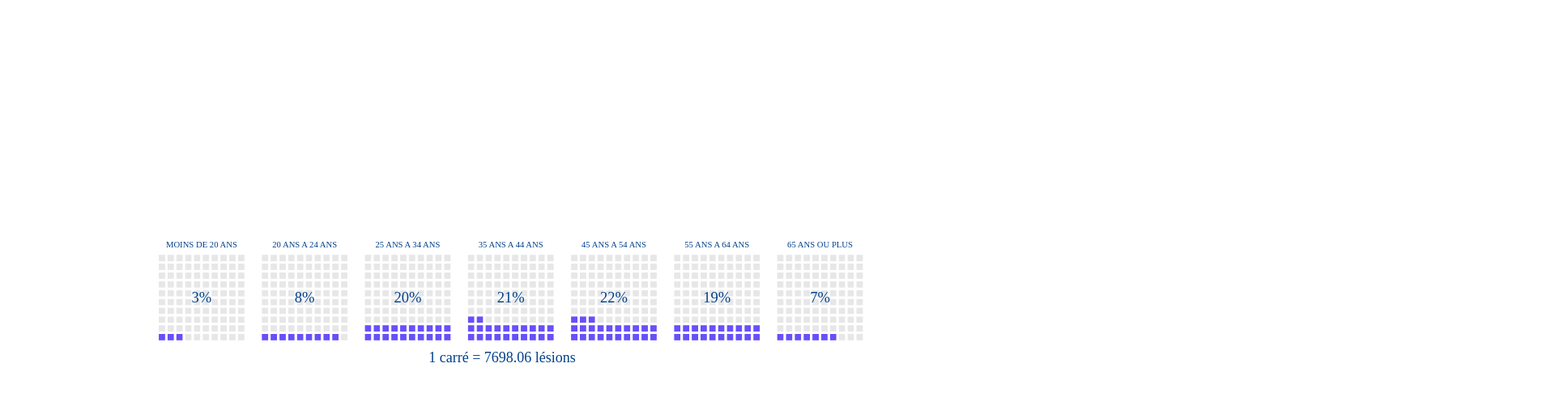
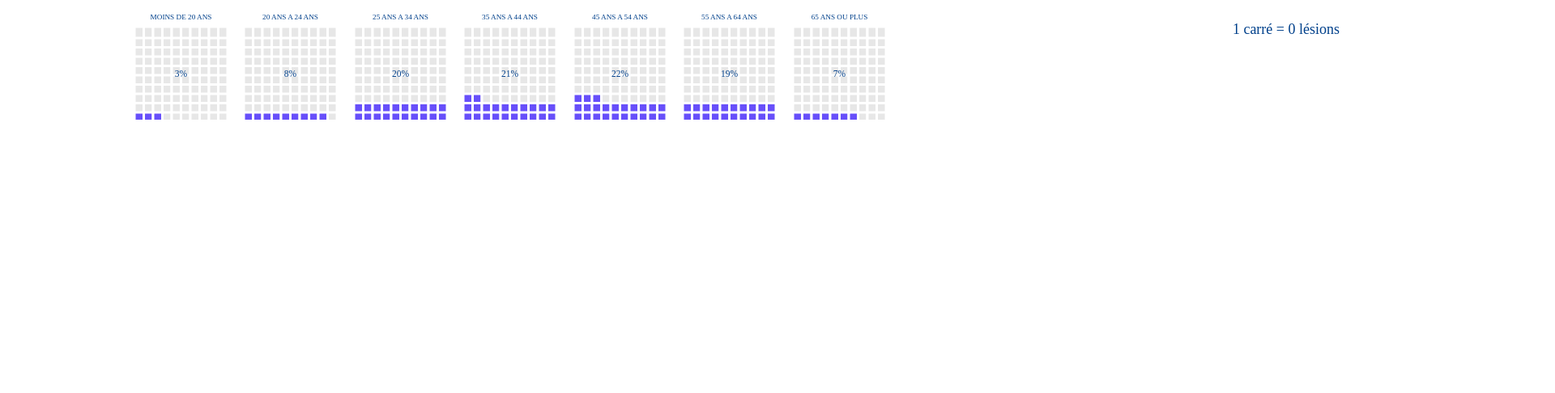
Before and after one commit to ThierryBC-24/ThierryBC-24.github.io, an Angular app in the folder INF8808/: page / in a window 1280 px wide. Shown: the top 486 px of the page at 81% size, 1920 px wide, since content can reach past the window. Built offline with nearby package versions, Linux system fonts and the light colour scheme.

Commit message:
Start of modifications to have one svg for each waffle chart

```diff
--- a/INF8808/src/app/app.component.html
+++ b/INF8808/src/app/app.component.html
@@ -1,5 +1,5 @@
 <div style="height: 90vh">
-  <app-waffle-chart></app-waffle-chart>
+  <app-waffle-chart-container></app-waffle-chart-container>
 </div>
 
 <router-outlet></router-outlet>
--- a/INF8808/src/app/app.module.ts
+++ b/INF8808/src/app/app.module.ts
@@ -3,11 +3,13 @@ import { BrowserModule } from '@angular/platform-browser';
 
 import { AppRoutingModule } from './app-routing.module';
 import { AppComponent } from './app.component';
+import { WaffleChartContainerComponent } from './waffle-chart-container/waffle-chart-container.component';
 import { WaffleChartComponent } from './waffle-chart/waffle-chart.component';
 
 @NgModule({
   declarations: [
     AppComponent,
+    WaffleChartContainerComponent,
     WaffleChartComponent,
   ],
   imports: [
--- /dev/null
+++ b/INF8808/src/app/waffle-chart-container/waffle-chart-container.component.html
@@ -0,0 +1,17 @@
+<div id="container-waffle-chart">
+    <div #div id="div-waffle-chart">
+        <div [ngStyle]="{
+                    'height.px': (div.offsetWidth / 7) - 20,
+                    'width.px': (div.offsetWidth / 7) - 20
+
+                }
+            " *ngFor="let item of this.data; let i = index;">
+            <app-waffle-chart [attr.id]="item.GROUPE_AGE" [data]="item"
+                [totalValue]="this.totalValue"></app-waffle-chart>
+        </div>
+        <div><p id="waffle-legend" [ngStyle]="{'width.px': div.offsetWidth}">{{this.legend}}</p></div>
+
+    </div>
+
+
+</div>
--- /dev/null
+++ b/INF8808/src/app/waffle-chart-container/waffle-chart-container.component.scss
@@ -0,0 +1,30 @@
+figure.waffle {
+    margin: 0;
+  }
+
+#container-waffle-chart {
+  width: 100%;
+  height: fit-content;
+  display: flex;
+  align-items: center;
+  justify-content: center;
+}
+
+#div-waffle-chart {
+  width: 75%;
+  height: 75%;
+  display: grid;
+  column-count: 7;
+  grid-auto-flow: column;
+  column-gap: 20px;
+  row-gap: 20px;
+  grid-template-columns: repeat(7, 1fr);
+}
+
+#waffle-legend {
+  font-size: 18px;
+  color: #00408B;
+  width: 100%;
+  text-align: center;
+  //grid-column-start: 1;
+}
--- /dev/null
+++ b/INF8808/src/app/waffle-chart-container/waffle-chart-container.component.ts
@@ -0,0 +1,48 @@
+import { Component, OnInit } from '@angular/core';
+import * as d3 from 'd3';
+
+type AgeData = {
+  GROUPE_AGE: string;
+  NB_LESION: number;
+};
+
+@Component({
+  selector: 'app-waffle-chart-container',
+  templateUrl: './waffle-chart-container.component.html',
+  styleUrls: ['./waffle-chart-container.component.scss'],
+})
+export class WaffleChartContainerComponent implements OnInit {
+  constructor() {}
+
+  public width = 0;
+  private height = 0;
+  public data: AgeData[] = [];
+  public totalValue = 0;
+  public legend: string = '';
+
+  ngOnInit(): void {
+    d3.text('/assets/data/Viz 3/groupe_age_lesion.csv').then((data) => {
+      let rowIndex = 0;
+      const parsedData: AgeData[] = d3
+        .csvParseRows(data, (d: any) => {
+          rowIndex++;
+          if (rowIndex === 1) {
+            return null;
+          }
+          const columns = d[0].split(';');
+          return {
+            GROUPE_AGE: columns[0],
+            NB_LESION: +columns[1],
+          };
+        })
+        .filter((d) => d !== null) as AgeData[];
+      this.data = parsedData;
+      this.data.forEach((d) => (this.totalValue += d.NB_LESION));
+    });
+    this.drawLegend();
+  }
+
+  private drawLegend(): void {
+    this.legend = '1 carré = ' + this.totalValue / 100 + ' lésions';
+  }
+}
--- a/INF8808/src/app/waffle-chart/waffle-chart.component.html
+++ b/INF8808/src/app/waffle-chart/waffle-chart.component.html
@@ -1,5 +1,3 @@
-<div id="container-waffle-chart">
-    <div id="div-waffle-chart">
-        <figure id="waffle"></figure>
-    </div>
+<div class="container">
+    <figure class="waffle-figure" [attr.id]="this.groupAgeId"></figure>
 </div>
--- a/INF8808/src/app/waffle-chart/waffle-chart.component.scss
+++ b/INF8808/src/app/waffle-chart/waffle-chart.component.scss
@@ -1,16 +1,10 @@
-figure#waffle {
-    margin: 0;
-  }
-
-#container-waffle-chart {
+.waffle-figure {
   width: 100%;
   height: 100%;
-  display: flex;
-  align-items: center;
-  justify-content: center;
+  margin: 0;
 }
 
-#div-waffle-chart {
-  width: 75%;
-  height: 75%;
+.container {
+  width: 100%;
+  height: 100%;
 }
--- a/INF8808/src/app/waffle-chart/waffle-chart.component.ts
+++ b/INF8808/src/app/waffle-chart/waffle-chart.component.ts
@@ -1,4 +1,4 @@
-import { Component, OnInit } from '@angular/core';
+import { AfterViewInit, ChangeDetectorRef, Component, Input } from '@angular/core';
 import * as d3 from 'd3';
 
 type AgeData = {
@@ -11,105 +11,84 @@ type AgeData = {
   templateUrl: './waffle-chart.component.html',
   styleUrls: ['./waffle-chart.component.scss'],
 })
-export class WaffleChartComponent implements OnInit {
-  constructor() {}
-
+export class WaffleChartComponent implements AfterViewInit {
   private svg: any;
   private width = 0;
   private height = 0;
-  private data: AgeData[] = [];
-  private totalValue = 0;
-  private margin = { top: 10, right: 10, bottom: 10, left: 10 };
+  @Input() data!: AgeData;
+  @Input() totalValue!: number;
+  private marginTop = 25;
+  public groupAgeId: string = '';
+  constructor(private cdr: ChangeDetectorRef) { }
 
-  ngOnInit(): void {
-    d3.text('/assets/data/Viz 3/groupe_age_lesion.csv').then((data) => {
-      let rowIndex = 0;
-      const parsedData: AgeData[] = d3
-        .csvParseRows(data, (d: any) => {
-          rowIndex++;
-          if (rowIndex === 1) {
-            return null;
-          }
-          const columns = d[0].split(';');
-          return {
-            GROUPE_AGE: columns[0],
-            NB_LESION: +columns[1],
-          };
-        })
-        .filter((d) => d !== null) as AgeData[];
-      this.data = parsedData;
-      const container = document.getElementById('div-waffle-chart') as HTMLElement;
+  ngAfterViewInit(): void {
+    this.groupAgeId = 'figure-' + this.data.GROUPE_AGE.replace(/ /g, '-');
+    this.cdr.detectChanges();
+    const container = document.getElementById(this.data.GROUPE_AGE) as HTMLElement;
 
-      this.width = container.offsetWidth - this.margin.left - this.margin.right;
-      this.height = container.offsetHeight - this.margin.top - this.margin.bottom;
+    this.width = container.offsetWidth;
+    this.height = container.offsetHeight + this.marginTop;
 
 
-      this.createSvg();
-      this.data.forEach((d) => (this.totalValue += d.NB_LESION));
-      this.data.forEach((d, i) => this.drawWaffle(d, i));
-      this.drawLegend();
-    });
+    this.createSvg();
+    this.drawWaffle(this.data);
   }
 
   private createSvg(): void {
     this.svg = d3
-      .select('figure#waffle')
+      .select('#' + this.groupAgeId)
       .append('svg')
-      .attr('width', this.width - this.margin.left - this.margin.right)
-      .attr('height', this.height - this.margin.top - this.margin.bottom)
-      .append('g')
-      .attr('transform', `translate(${this.margin.left},${this.margin.top})`);
+      .attr('width', this.width)
+      .attr('height', this.height)
+      .attr('transform', `translate(0,0)`);
+
+    this.addAgeText(this.svg, this.data);
   }
 
-  private addAgeText(chart: any, data: AgeData, chartSize: number): void {
+  private addAgeText(chart: any, data: AgeData): void {
     const ageText = data.GROUPE_AGE.replace(/(\d+)/g, '$1 ANS');
     chart
       .append('text')
-      .attr('x', chartSize / 2)
-      .attr('y', -12)
+      .attr('x', this.width / 2)
+      .attr('y', this.marginTop/ 2)
       .attr('text-anchor', 'middle')
       .attr('dominant-baseline', 'central')
-      .attr('font-size', `${this.width * 0.0115}px`)
+      .attr('font-size', `${this.width * 0.08}px`)
       .attr('fill', '#00408B')
       .text(ageText);
   }
 
-  private addValueText(chart: any, data: AgeData, chartSize: number): void {
+  private addValueText(chart: any, data: AgeData): void {
     chart
       .append('text')
-      .attr('x', chartSize / 2)
-      .attr('y', chartSize / 2)
+      .attr('x', this.width / 2)
+      .attr('y', (this.height - this.marginTop) / 2)
       .attr('text-anchor', 'middle')
       .attr('dominant-baseline', 'central')
-      .attr('font-size', `${this.width * 0.02}px`)
+      .attr('font-size', `${this.width * 0.1}px`)
       .attr('fill', '#00408B')
       .text(`${Math.round((100 * data.NB_LESION) / this.totalValue)}%`);
   }
 
-  private drawWaffle(data: AgeData, index: number): void {
+  private drawWaffle(data: AgeData): void {
     const rows = 10;
     const cols = 10;
-    const chartSpacing = this.width * 0.02;
-    const chartSize =
-      (this.width - (this.data.length + 2) * chartSpacing) / this.data.length;
 
     const waffle = this.svg
       .append('g')
       .attr(
         'transform',
-        `translate(${chartSpacing + index * (chartSize + chartSpacing)}, ${
-          (this.height - chartSize) / 2
-        })`
+        `translate(0, ${this.marginTop})`
       );
 
     for (let i = 0; i < rows; i++) {
       for (let j = 0; j < cols; j++) {
         waffle
           .append('rect')
-          .attr('x', j * (chartSize / cols))
-          .attr('y', (rows - 1 - i) * (chartSize / rows))
-          .attr('width', chartSize / cols)
-          .attr('height', chartSize / rows)
+          .attr('x', j * (this.width / cols))
+          .attr('y', (rows - 1 - i) * ((this.height - this.marginTop) / rows))
+          .attr('width', this.width / cols)
+          .attr('height', this.height / rows)
           .attr(
             'fill',
             ((i * cols + j) * this.totalValue) / 100 < data.NB_LESION
@@ -121,26 +100,7 @@ export class WaffleChartComponent implements OnInit {
       }
     }
 
-    this.addAgeText(waffle, data, chartSize);
-    this.addValueText(waffle, data, chartSize);
-  }
+    this.addValueText(waffle, data);
 
-  private drawLegend(): void {
-    const chartSize =
-      (this.width - (this.data.length + 2) * this.width * 0.02) /
-      this.data.length;
-    const legendY =
-      (this.height - chartSize) / 2 + chartSize + this.height * 0.05;
-
-    const legend = this.svg
-      .append('g')
-      .attr('transform', `translate(${this.width / 2 - this.margin.right - this.margin.left}, ${legendY})`)
-      .attr('text-anchor', 'middle');
-
-    legend
-      .append('text')
-      .text(`1 carré = ${this.totalValue / 100} lésions`)
-      .attr('font-size', '18px')
-      .attr('fill', '#00408B');
   }
 }
```
Also changed, not shown: 1 other file (tests, documents, lock files or other folders).
